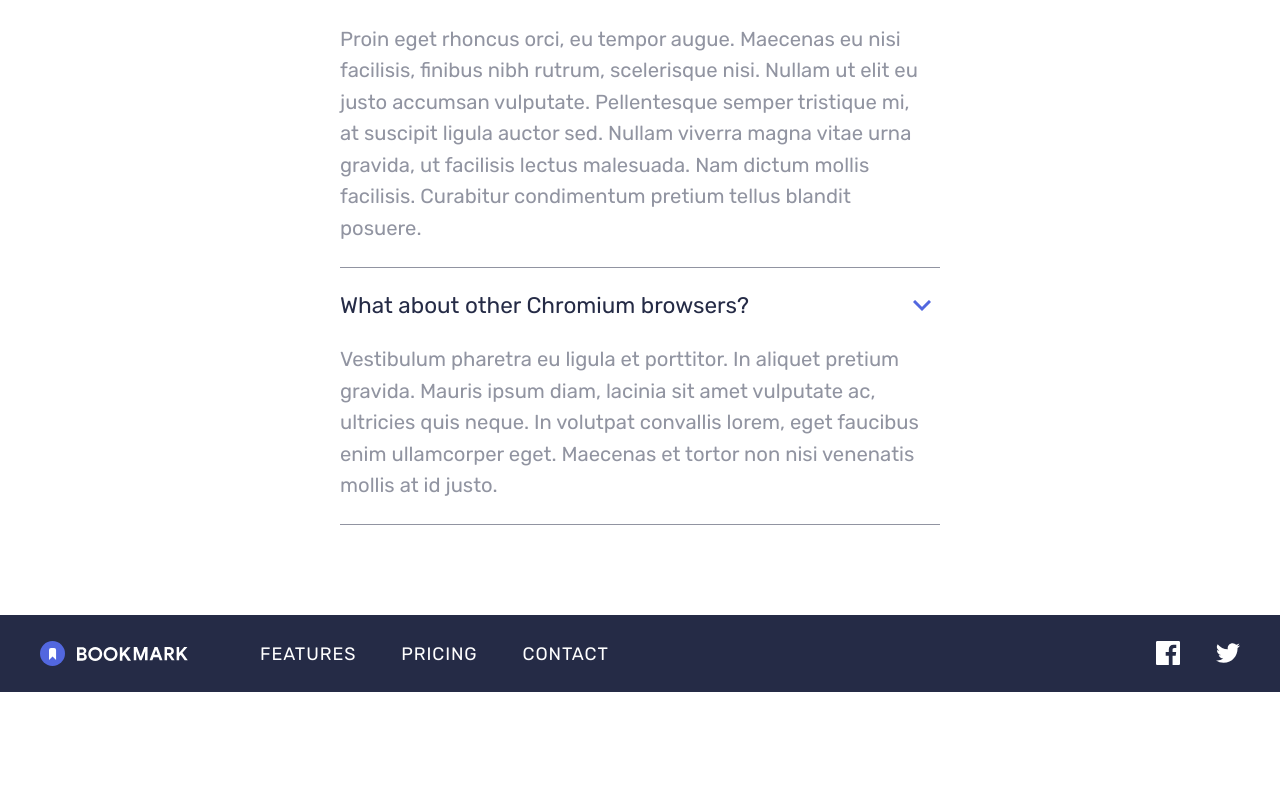
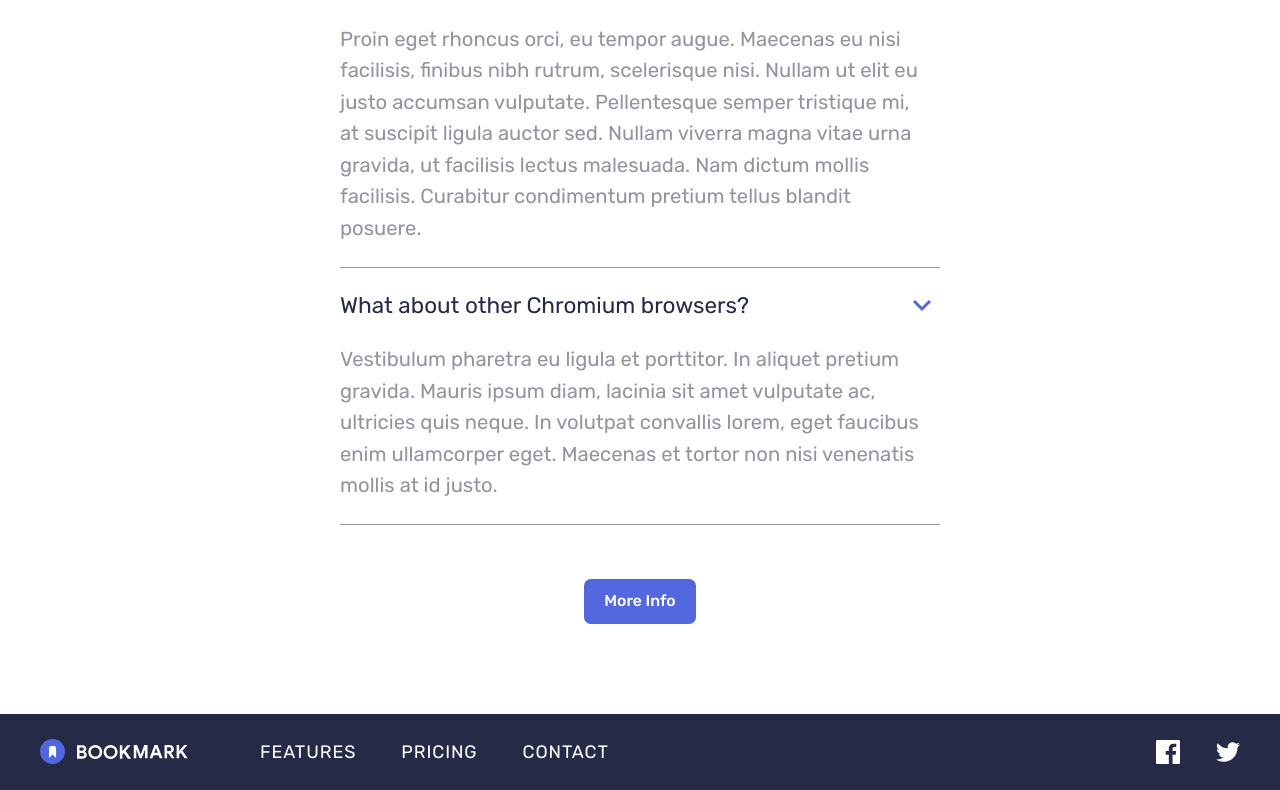
Before and after one commit to AlvesPHGA/lp-bookmark, a React (Vite) app: page / in a window 1280 px wide. Shown: the part 3364-4154 px from the top of the page. Before the commit the page ends 4056 px from the top, so only its background shows below. Built offline with nearby package versions, Linux system fonts and the light colour scheme.

Commit message:
was added a cta in FAQ section

```diff
--- a/src/components/Home/FrequentlyAskedQuestions/FrequentlyAskedQuestions.tsx
+++ b/src/components/Home/FrequentlyAskedQuestions/FrequentlyAskedQuestions.tsx
@@ -21,6 +21,12 @@ export function FrequentlyAskedQuestions({ title, text }: IDefault) {
                   <QuestionsList key={q.question} {...q} />
                ))}
             </dl>
+            <a
+               href=""
+               className="block w-fit font-medium border-2 border-[#5368DF] bg-[#5368DF] text-white text-sm py-2 px-4 rounded-md mx-auto mt-12 hover:bg-transparent hover:text-[#5368DF] transition-all"
+            >
+               More Info
+            </a>
          </div>
       </section>
    );
```
